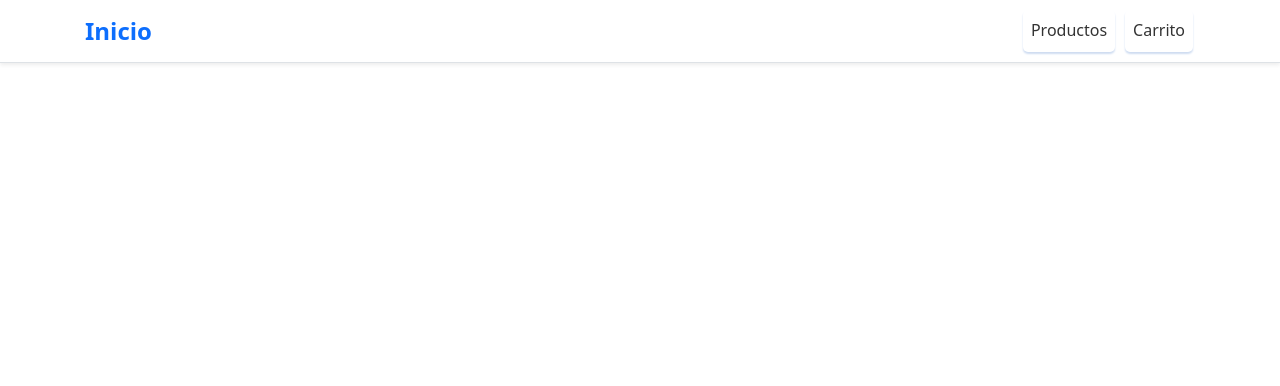
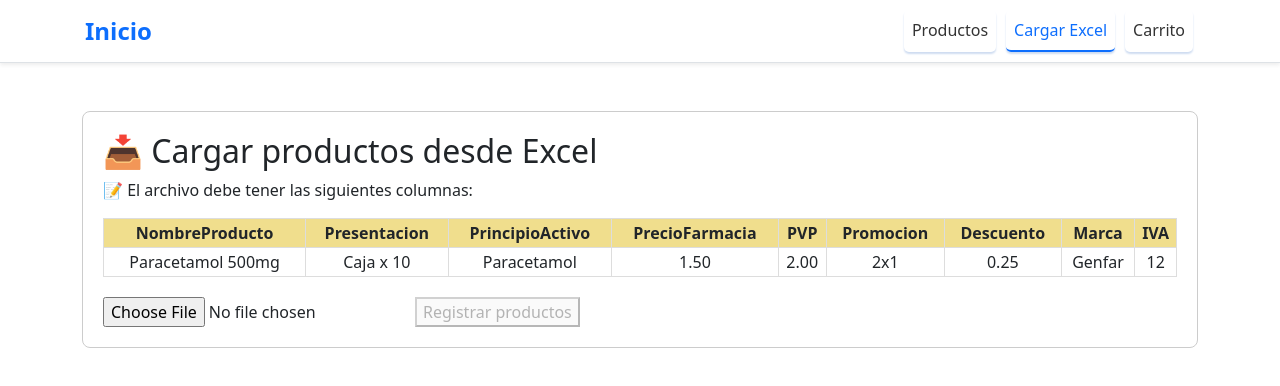
Before and after one commit to AntonioRomeroVelez/pedidosMH_2025, a Vue app: page /cargarexcel in a window 1280 px wide. Shown: the top 386 px of the page. Built offline with nearby package versions, Linux system fonts and the light colour scheme.

Commit message:
cargar masiva con Ecel

```diff
--- a/package.json
+++ b/package.json
@@ -21,7 +21,8 @@
     "primeicons": "^7.0.0",
     "primevue": "^4.3.9",
     "vue": "^3.5.18",
-    "vue-router": "^4.5.1"
+    "vue-router": "^4.5.1",
+    "xlsx": "^0.18.5"
   },
   "devDependencies": {
     "@vitejs/plugin-vue": "^6.0.1",
--- a/src/App.vue
+++ b/src/App.vue
@@ -29,6 +29,11 @@ import { RouterLink, RouterView } from "vue-router";
           <li class="nav-item">
             <RouterLink class="nav-link custom-link" to="/productos">
               Productos
+            </RouterLink>
+          </li>
+          <li class="nav-item">
+            <RouterLink class="nav-link custom-link" to="/cargarexcel">
+              Cargar Excel
             </RouterLink>
           </li>
 
--- a/src/router/index.js
+++ b/src/router/index.js
@@ -41,6 +41,12 @@ const router = createRouter({
       component: () => import("../views/ProductoDetalleView.vue"),
     },
     {
+      path: "/cargarexcel",
+      name: "cargarexcel",
+      // which is lazy-loaded when the route is visited.
+      component: () => import("../views/CargarExcelView.vue"),
+    },
+    {
       path: "/carrito",
       name: "carrito",
       // which is lazy-loaded when the route is visited.
--- a/src/servicios/api.js
+++ b/src/servicios/api.js
@@ -21,3 +21,5 @@ export const actualizarProducto = (id, data) =>
   api.put(`/productos/${id}`, data);
 
 export const eliminarProducto = (id) => api.delete(`/productos/${id}`);
+
+export const registrarLote = (data) => api.post("/productos/lote", data);
--- /dev/null
+++ b/src/views/CargarExcelView.vue
@@ -0,0 +1,109 @@
+<template>
+  <div class="cargar-excel">
+    <h2>📥 Cargar productos desde Excel</h2>
+
+    <p>📝 El archivo debe tener las siguientes columnas:</p>
+    <table class="formato-tabla">
+      <thead>
+        <tr>
+          <th>NombreProducto</th>
+          <th>Presentacion</th>
+          <th>PrincipioActivo</th>
+          <th>PrecioFarmacia</th>
+          <th>PVP</th>
+          <th>Promocion</th>
+          <th>Descuento</th>
+          <th>Marca</th>
+          <th>IVA</th>
+        </tr>
+      </thead>
+      <tbody>
+        <tr>
+          <td>Paracetamol 500mg</td>
+          <td>Caja x 10</td>
+          <td>Paracetamol</td>
+          <td>1.50</td>
+          <td>2.00</td>
+          <td>2x1</td>
+          <td>0.25</td>
+          <td>Genfar</td>
+          <td>12</td>
+        </tr>
+      </tbody>
+    </table>
+
+    <input type="file" @change="leerExcel" accept=".xlsx, .xls" />
+    <button @click="enviarDatos" :disabled="datos.length === 0">
+      Registrar productos
+    </button>
+  </div>
+</template>
+
+<script setup>
+import { ref } from "vue";
+import * as XLSX from "xlsx";
+import { registrarLote } from "@/servicios/api";
+
+const datos = ref([]);
+
+const leerExcel = (event) => {
+  const archivo = event.target.files[0];
+  if (!archivo) return;
+
+  const reader = new FileReader();
+  reader.onload = (e) => {
+    const data = new Uint8Array(e.target.result);
+    const workbook = XLSX.read(data, { type: "array" });
+    const hoja = workbook.Sheets[workbook.SheetNames[0]];
+    const json = XLSX.utils.sheet_to_json(hoja);
+
+    datos.value = json.map((fila) => ({
+      NombreProducto: fila.NombreProducto ?? "",
+      Presentacion: fila.Presentacion ?? "",
+      PrincipioActivo: fila.PrincipioActivo ?? "",
+      PrecioFarmacia: fila.PrecioFarmacia ?? "",
+      PVP: fila.PVP ?? "",
+      Promocion: fila.Promocion ?? "",
+      Descuento: parseInt(fila.Descuento ?? 0),
+      Marca: fila.Marca ?? "",
+      IVA: parseInt(fila.IVA ?? 0),
+    }));
+  };
+  reader.readAsArrayBuffer(archivo);
+};
+
+const enviarDatos = async () => {
+  try {
+    await registrarLote(datos.value);
+    alert("✅ Productos registrados correctamente");
+    datos.value = [];
+  } catch (err) {
+    alert("❌ Error al registrar productos");
+    console.error(err);
+  }
+};
+</script>
+
+<style scoped>
+.cargar-excel {
+  width: 100%;
+  margin: auto;
+  padding: 20px;
+  border: 1px solid #ccc;
+  border-radius: 8px;
+}
+.formato-tabla {
+  width: 100%;
+  border-collapse: collapse;
+  margin-bottom: 20px;
+}
+.formato-tabla th,
+.formato-tabla td {
+  border: 1px solid #ddd;
+  padding: 2px;
+  text-align: center;
+}
+.formato-tabla th {
+  background-color: #f0de8d;
+}
+</style>
```
Also changed, not shown: 1 other file (tests, documents, lock files or other folders).
